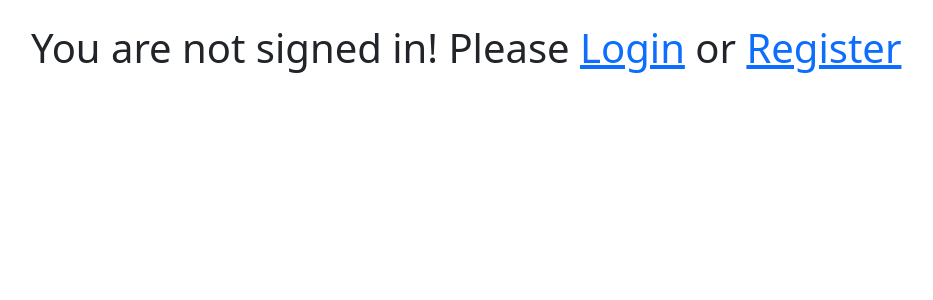
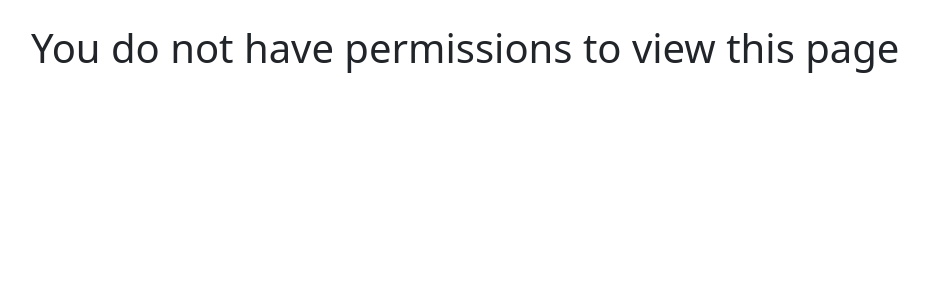
Before and after one commit to tan629/url_shortener, a Django app: page /userlist/ in a window 1280 px wide. Shown: the part 56-356 px from the top of the page, without its empty margins (63-996 px from the left). Run offline with Django 4.2, Linux system fonts and the light colour scheme; some libraries are stand-ins or nearby versions.

Commit message:
-Remove is_authenticated condition since PermissionsRequired mixin is used to redirect unauthorized users to 403 forbidden page and anonymous users to login page

```diff
--- a/templates/admin.html
+++ b/templates/admin.html
@@ -6,8 +6,6 @@
 
   <br/>
   <main class="container">
-    {% if user.is_authenticated%}
-
       {% if users %}
         <h3>TinyApp Users</h3>
         <table class="table">
@@ -33,9 +31,6 @@
       {%else%}
         <h1>You do not have permissions to view this page</h1>
       {% endif %}
-    {%else%}
-        <h1>You are not signed in! Please <a href="{% url 'user-login' %}">Login</a> or <a href="{% url 'register-user' %}">Register</a></h1>
-    {% endif %}
   </main>
 
 {% endblock %}
```
